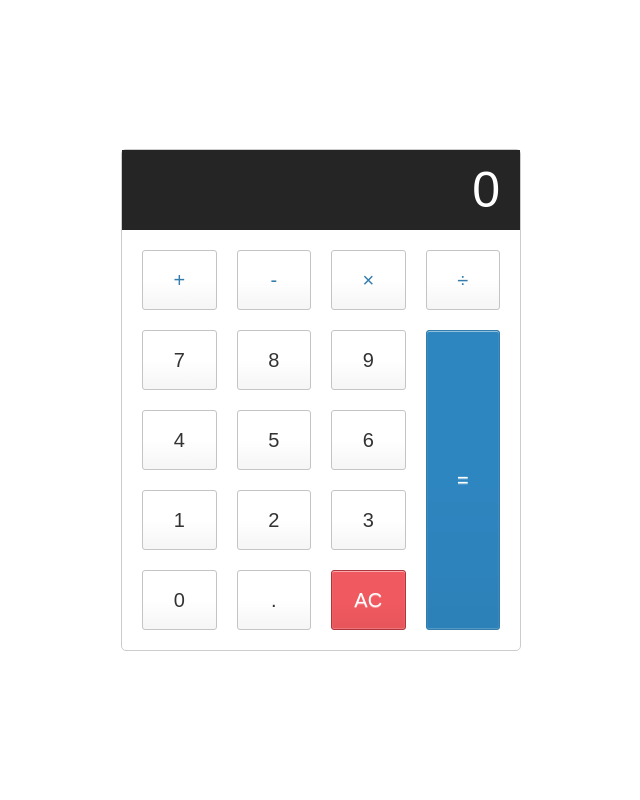
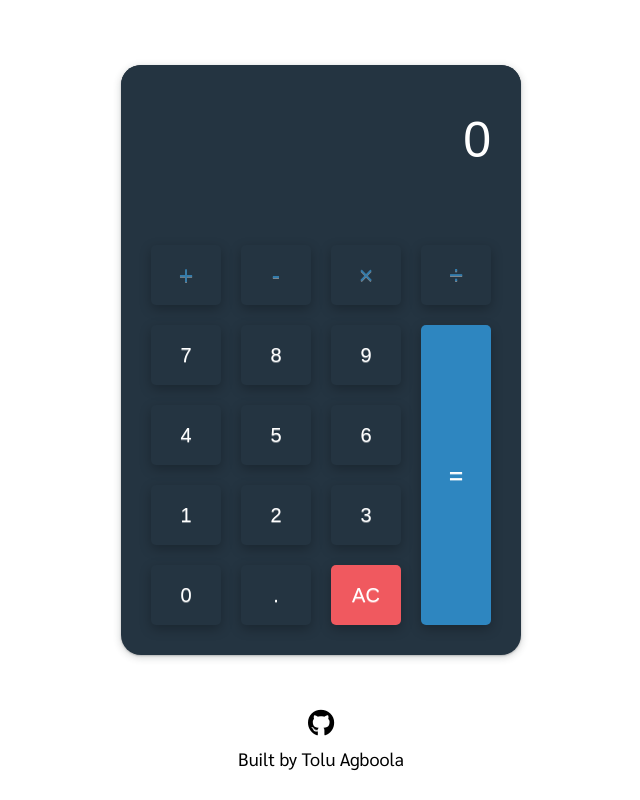
Before and after one commit to toluagboola/javascript-calculator, a plain HTML site: page index.html in a window 1280 px wide. Shown: the whole page, without its empty margins (319-959 px from the left). Drawn offline with Linux system fonts and the light colour scheme.

Commit message:
Update styles and add github links

```diff
--- a/index.html
+++ b/index.html
@@ -2,16 +2,26 @@
 <html>
   <head>
     <title>Javascript Calculator</title>
-    <link rel="stylesheet" href="main.css">
+    <meta name="viewport" content="width=device-width, initial-scale=1.0" />
+    <link rel="stylesheet" href="main.css" />
+    <link
+      href="https://fonts.googleapis.com/css2?family=Sarabun:wght@300;400;600&display=swap"
+      rel="stylesheet"
+    />
+    <link
+      rel="stylesheet"
+      href="https://cdnjs.cloudflare.com/ajax/libs/font-awesome/5.15.4/css/all.min.css"
+      integrity="sha512-1ycn6IcaQQ40/MKBW2W4Rhis/DbILU74C1vSrLJxCq57o941Ym01SwNsOMqvEBFlcgUa6xLiPY/NS5R+E6ztJQ=="
+      crossorigin="anonymous"
+      referrerpolicy="no-referrer"
+    />
   </head>
 
   <body>
     <div class="calculator">
-
       <input type="text" class="calculator-screen" value="" disabled />
 
       <div class="calculator-keys">
-
         <button type="button" class="operator" value="+">+</button>
         <button type="button" class="operator" value="-">-</button>
         <button type="button" class="operator" value="*">&times;</button>
@@ -21,24 +31,40 @@
         <button type="button" value="8">8</button>
         <button type="button" value="9">9</button>
 
-
         <button type="button" value="4">4</button>
         <button type="button" value="5">5</button>
         <button type="button" value="6">6</button>
-
 
         <button type="button" value="1">1</button>
         <button type="button" value="2">2</button>
         <button type="button" value="3">3</button>
 
-
         <button type="button" value="0">0</button>
         <button type="button" class="decimal function" value=".">.</button>
-        <button type="button" class="all-clear function" value="all-clear">AC</button>
+        <button type="button" class="all-clear function" value="all-clear">
+          AC
+        </button>
 
         <button type="button" class="equal-sign operator" value="=">=</button>
+      </div>
+    </div>
 
-      </div>
+    <div class="links">
+      <p>
+        <a
+          href="https://github.com/toluagboola/currency-converter"
+          target="_blank"
+        >
+          <i class="fab fa-github"></i>
+        </a>
+      </p>
+
+      <p>
+        Built by
+        <a href="https://github.com/toluagboola" target="_blank"
+          >Tolu Agboola</a
+        >
+      </p>
     </div>
 
     <script type="text/javascript" src="main.js"></script>
--- a/main.css
+++ b/main.css
@@ -1,55 +1,61 @@
 html {
   font-size: 62.5%;
   box-sizing: border-box;
+  font-family: "Sarabun", BlinkMacSystemFont, -apple-system, Helvetica, Arial,
+    sans-serif;
 }
 
-*, *::before, *::after {
+*,
+*::before,
+*::after {
   margin: 0;
   padding: 0;
   box-sizing: inherit;
 }
 
 .calculator {
-  border: 1px solid #ccc;
-  border-radius: 5px;
+  border-radius: 20px 20px;
   position: absolute;
-  top: 50%;
+  top: 45%;
   left: 50%;
   transform: translate(-50%, -50%);
   width: 400px;
+  box-shadow: rgba(60, 64, 67, 0.3) 0px 1px 2px 0px,
+    rgba(60, 64, 67, 0.15) 0px 2px 6px 2px;
+  background: #243441;
 }
 
 .calculator-screen {
   width: 100%;
   font-size: 5rem;
-  height: 80px;
+  height: 150px;
   border: none;
-  background-color: #252525;
+  background-color: #243441;
   color: #fff;
   text-align: right;
-  padding-right: 20px;
-  padding-left: 10px;
+  padding: 30px;
+  border-radius: 20px 20px 0 0;
 }
 
 button {
   height: 60px;
+  border: none;
   background-color: #fff;
-  border-radius: 3px;
-  border: 1px solid #c4c4c4;
+  border-radius: 5px;
   background-color: transparent;
   font-size: 2rem;
-  color: #333;
-  background-image: linear-gradient(to bottom,transparent,transparent 50%,rgba(0,0,0,.04));
-  box-shadow: inset 0 0 0 1px rgba(255,255,255,.05), inset 0 1px 0 0 rgba(255,255,255,.45), inset 0 -1px 0 0 rgba(255,255,255,.15), 0 1px 0 0 rgba(255,255,255,.15);
-  text-shadow: 0 1px rgba(255,255,255,.4);
+  color: #fff;
+  box-shadow: rgb(0 0 0 / 26%) 0px 4px 12px;
+  text-shadow: 0 1px rgba(255, 255, 255, 0.4);
 }
 
 button:hover {
-  background-color: #eaeaea;
+  background-color: #2a3e4e;
 }
 
 .operator {
   color: #337cac;
+  font-size: 2.5em;
 }
 
 .all-clear {
@@ -78,5 +84,53 @@ button:hover {
   display: grid;
   grid-template-columns: repeat(4, 1fr);
   grid-gap: 20px;
-  padding: 20px;
+  padding: 30px;
 }
+
+.links {
+  display: flex;
+  justify-content: center;
+  align-items: center;
+  flex-direction: column;
+  padding-bottom: 20px;
+  position: absolute;
+  bottom: 0;
+  width: 100%;
+}
+
+.links p {
+  font-size: 1.8em;
+  padding-bottom: 10px;
+}
+
+.links a {
+  color: inherit;
+  text-decoration: none;
+}
+
+.links a:hover {
+  text-decoration: underline;
+}
+
+.fa-github {
+  font-size: 1.5em;
+}
+
+.fa-github:hover {
+  opacity: 0.7;
+}
+
+@media screen and (max-width: 600px) {
+  .calculator {
+    width: 90vw;
+  }
+
+  .calculator-screen {
+    height: 100px;
+    padding-bottom: 10px;
+  }
+
+  .links {
+    padding: 10px;
+  }
+}
```
Also changed, not shown: main.js (+25 -25 lines).
